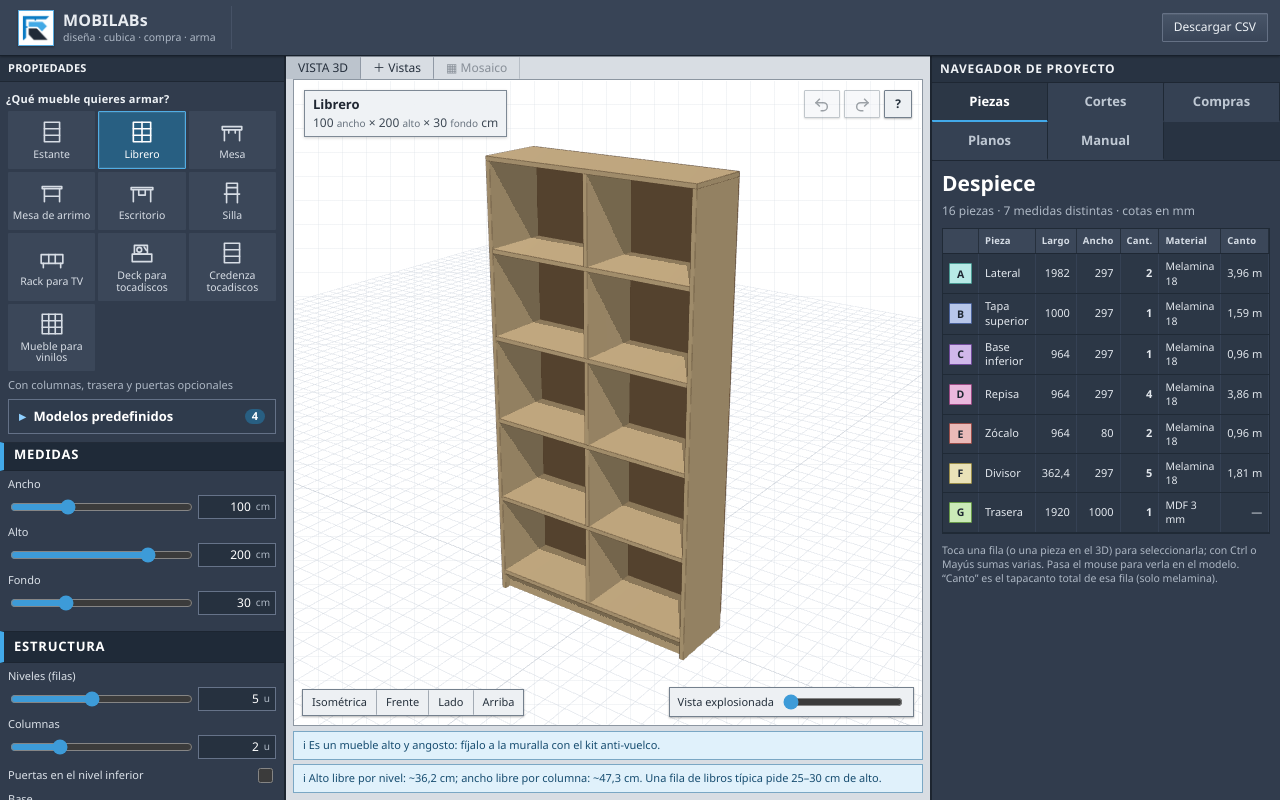
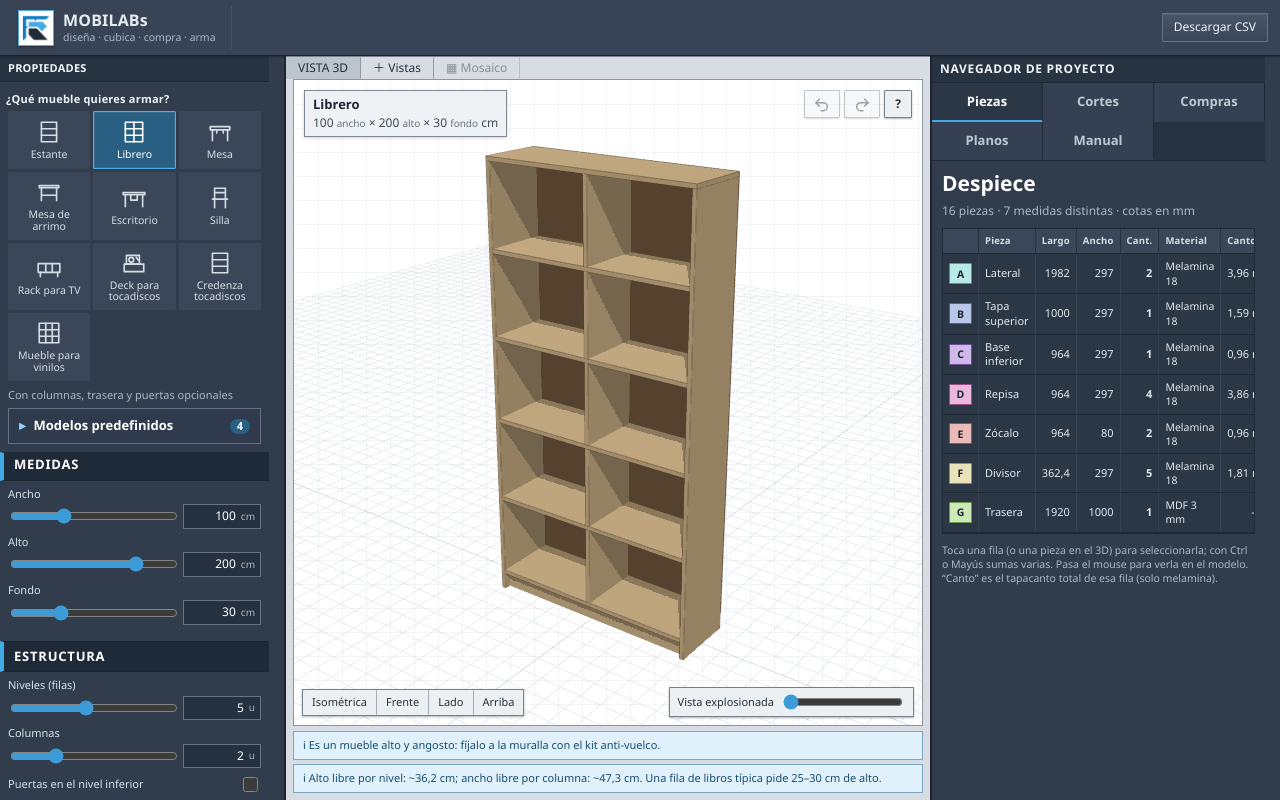
Before and after one commit to malvarez2890-lang/MOBILABS, a React (Vite) app: page / in a window 1280 px wide. Built offline with nearby package versions, Linux system fonts and the light colour scheme.

Commit message:
Panel de propiedades con espacio fijo para la barra de desplazamiento (no se mueve el contenido)
Co-Authored-By: Claude Sonnet 5.5 <noreply@anthropic.com>
Claude-Session: https://claude.ai/code/session_01FmVd69xEGMZQHUbXWpY13h

```diff
--- a/src/styles.css
+++ b/src/styles.css
@@ -124,6 +124,7 @@ h1, h2, h3, h4 { margin: 0; line-height: 1.2; }
   grid-area: left;
   min-width: 0;
   overflow-y: auto;
+  scrollbar-gutter: stable;
   padding: 0 8px 14px;
   background: var(--panel);
   border-right: 2px solid #1d2530;
@@ -349,6 +350,7 @@ select { width: 100%; padding: 3px 6px; }
   grid-area: right;
   min-width: 0;
   overflow-y: auto;
+  scrollbar-gutter: stable;
   background: var(--panel);
   border-left: 2px solid #1d2530;
   scrollbar-color: #657185 #2a3443;
```
